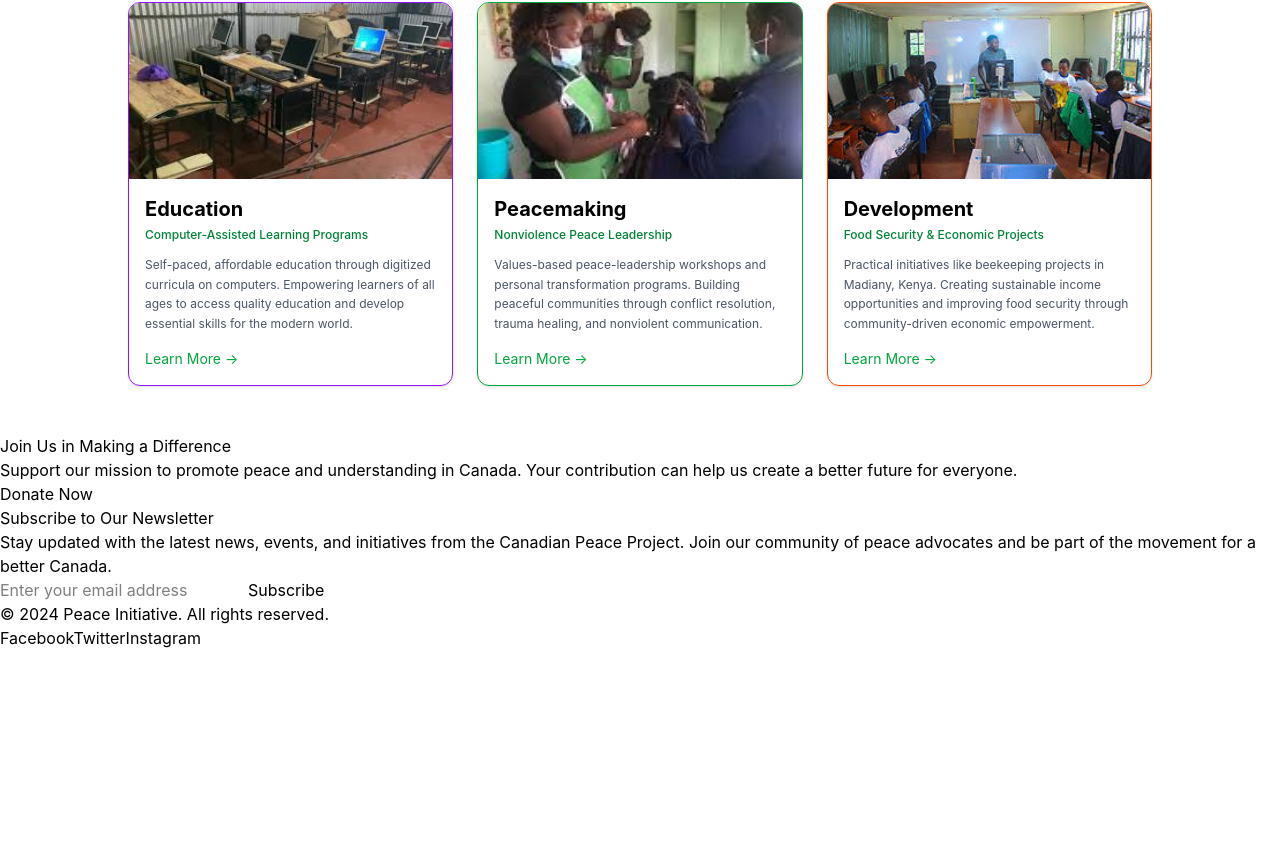
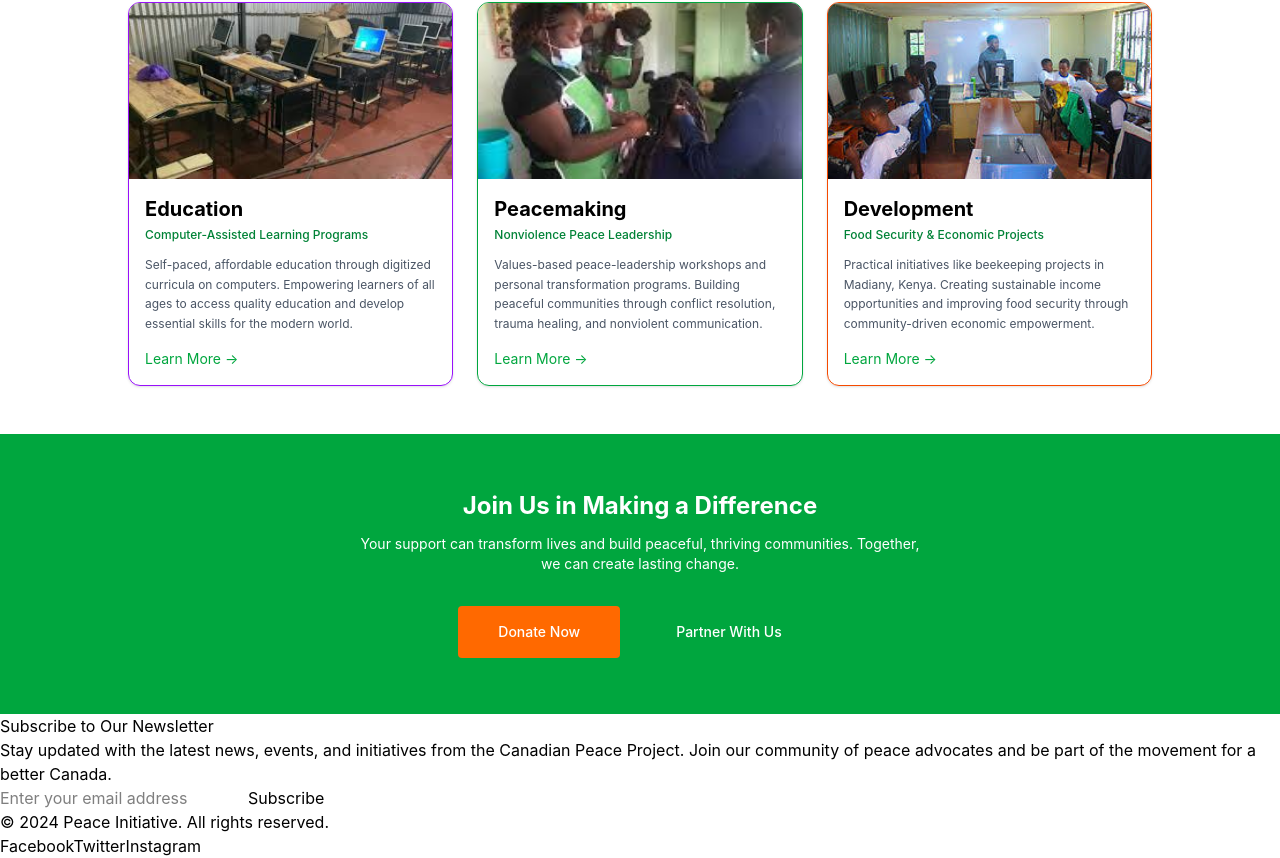
Before and after one commit to edwinonkundi68-cyber/canadian-project, a React (Vite) app: page / in a window 1280 px wide. Shown: the part 1335-2193 px from the top of the page. Before the commit the page ends 1985 px from the top, so only its background shows below. Built offline with nearby package versions, Linux system fonts and the light colour scheme.

Commit message:
feat:CtaSection componet completed

```diff
--- a/src/components/CtaSection.jsx
+++ b/src/components/CtaSection.jsx
@@ -1,10 +1,27 @@
-const Cta=() => {
-    return(
-        <div className="cta-section">
-            <h2>Join Us in Making a Difference</h2>
-            <p>Support our mission to promote peace and understanding in Canada. Your contribution can help us create a better future for everyone.</p>
-            <button className="cta-button">Donate Now</button>
-        </div>
-    )
+const CtaSection = () => {
+  return (
+    <div className="bg-green-600 py-14 px-10 text-center text-white">
+
+      <h2 className="text-2xl font-bold mb-3">
+        Join Us in Making a Difference
+      </h2>
+
+      <p className="text-sm mb-8 max-w-xl mx-auto">
+        Your support can transform lives and build peaceful, thriving
+        communities. Together, we can create lasting change.
+      </p>
+
+      <div className="flex gap-4 justify-center">
+        <button className="bg-orange-500 hover:bg-orange-600 text-white px-10 py-4 rounded font-medium text-sm">
+          Donate Now
+        </button>
+        <button className="text-white hover:bg-gray-200 px-10 py-4 rounded font-medium text-sm">
+          Partner With Us
+        </button>
+      </div>
+
+    </div>
+  )
 }
-export default Cta
+
+export default CtaSection
```
